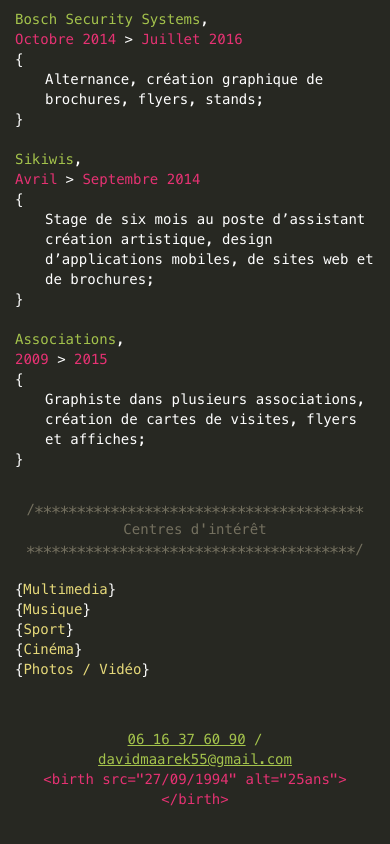
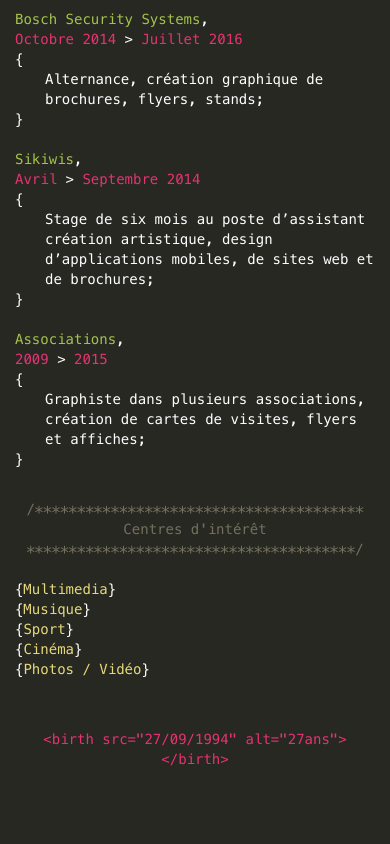
Before and after one commit to DavidMaarek/davidmaarek.fr, a plain HTML site: page index.html in a window 390 px wide. Shown: the part 2500-3344 px from the top of the page. After the commit the page ends 3310 px from the top, so only its background shows below. Drawn offline with Linux system fonts and the light colour scheme.

Commit message:
Update age and remove email and phone number

```diff
--- a/index.html
+++ b/index.html
@@ -323,8 +323,7 @@
 			<article id="contact">
 				<div class="row">
 					<div class="col-lg-12">
-						<h4 class="green"><a href="tel:0616376090">06 16 37 60 90</a> / <a href="mailto:davidmaarek55@gmail.com">davidmaarek55@gmail.com</a></h4>
-						<h4 class="pink">&lt;birth src="27/09/1994" alt="25ans"&gt;&lt;/birth&gt;</h4>
+						<h4 class="pink">&lt;birth src="27/09/1994" alt="27ans"&gt;&lt;/birth&gt;</h4>
 					</div>
 				</div>
 			</article>
```
